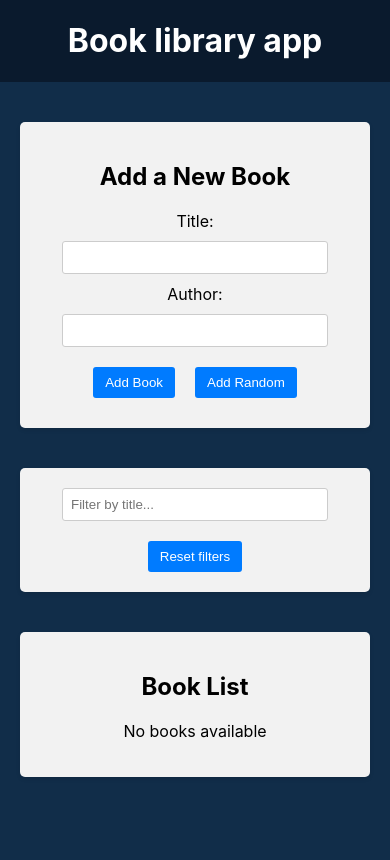
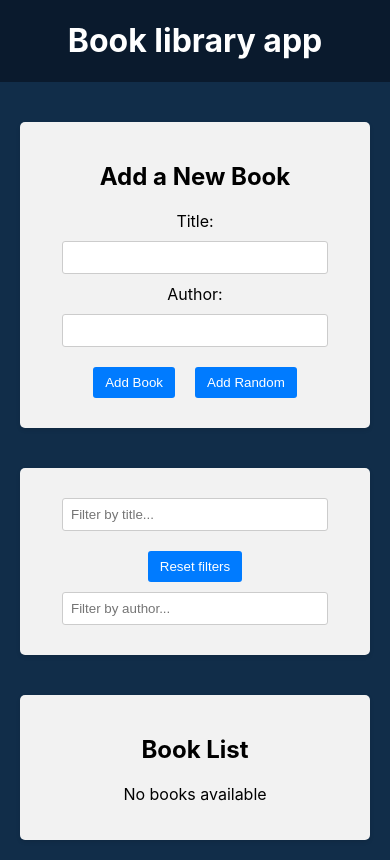
Before and after one commit to Griffithhh/Book-with-react_redux, a React (Create React App) app in the folder frontend/: page / in a window 390 px wide. Built offline with nearby package versions, Linux system fonts and the light colour scheme.

Commit message:
Filter Redux slice and filter by AUTHOR

```diff
--- a/frontend/src/components/BookList/BookList.js
+++ b/frontend/src/components/BookList/BookList.js
@@ -2,11 +2,12 @@
 import {BsBookmarkStarFill, BsBookmarkStar} from "react-icons/bs";
 import './BookList.css'
 import {removeBook, toggleFavorite} from "../../redux/books/actionCreators";
-import {selectTitleFilter} from "../../redux/slices/filterSlice";
+import {selectTitleFilter, selectAuthorFilter} from "../../redux/slices/filterSlice";
 
 const BookList = () => {
     const books = useSelector((state) => state.books);
     const titleFilter = useSelector(selectTitleFilter)
+    const authorFilter = useSelector(selectAuthorFilter)
     const dispatch = useDispatch()
 
 const handleToggleFavorite = (id) => {
@@ -14,8 +15,13 @@
 }
 const filteredBooks = books.filter((book) => {
     const matchesTitle = book.title.toLowerCase().includes(titleFilter.toLowerCase())
-     return matchesTitle
+    const matchesAuthor = book.author.toLowerCase().includes(authorFilter.toLowerCase())
+    if( matchesAuthor && matchesTitle){
+        return true
+    }
 })
+
+
   return (
     <div className="app-block book-list">
      <h2>Book List</h2>
--- a/frontend/src/components/Filter/Filter.css
+++ b/frontend/src/components/Filter/Filter.css
@@ -40,6 +40,7 @@
     .filter-group {
         width: 100%;
         margin: auto;
+        margin-top: 10px;
         margin-bottom: 10px;
     }
 
--- a/frontend/src/components/Filter/Filter.js
+++ b/frontend/src/components/Filter/Filter.js
@@ -1,11 +1,12 @@
-import {selectTitleFilter, resetFilters, setTitleFilter} from "../../redux/slices/filterSlice";
+import {selectTitleFilter, selectAuthorFilter, resetFilters, setTitleFilter, setAuthorFilter} from "../../redux/slices/filterSlice";
 import {useDispatch, useSelector} from "react-redux";
 import './Filter.css'
 
 const Filter = () => {
 
     const dispatch = useDispatch()
-   const titleFilter =  useSelector(selectTitleFilter )
+   const titleFilter =  useSelector(selectTitleFilter)
+     const authorFilter =  useSelector(selectAuthorFilter)
 
     const handleTitleFilterChange = (e) => {
   dispatch(setTitleFilter(e.target.value))
@@ -13,16 +14,25 @@
     const handleResetFilters = () => {
         dispatch(resetFilters())
     }
+      const handleAuthorFilterChange = (e) => {
+  dispatch(setAuthorFilter(e.target.value))
+    }
 
   return (
     <div className="app-block filter">
         <div className="filter-row">
-      <div className="filter-group">
-          <input type="text" value={titleFilter} onChange={handleTitleFilterChange} placeholder="Filter by title..."/>
-      </div>
+            <div className="filter-group">
+                <input type="text" value={titleFilter} onChange={handleTitleFilterChange}
+                       placeholder="Filter by title..."/>
+            </div>
             <button type="button" onClick={handleResetFilters}>Reset filters</button>
+
+            <div className="filter-group">
+                <input type="text" value={authorFilter} onChange={handleAuthorFilterChange}
+                       placeholder="Filter by author..."/>
+            </div>
+        </div>
     </div>
-        </div>
   );
 };
 
--- a/frontend/src/redux/slices/filterSlice.js
+++ b/frontend/src/redux/slices/filterSlice.js
@@ -3,7 +3,8 @@
 
 
 const initialState = {
-    title: ''
+    title: '',
+    author: ''
 }
 
 const filterSlice = createSlice({
@@ -15,13 +16,20 @@
             state.title = action.payload
 
         },
+        setAuthorFilter: (state, action) => {
+            // return {...state, title: action.payload}
+            state.author = action.payload
+
+        },
+
         resetFilters: (state) => {
             return {...initialState}
         }
     }
 })
-export const {setTitleFilter, resetFilters} = filterSlice.actions
+export const {setTitleFilter, setAuthorFilter, resetFilters} = filterSlice.actions
  export const selectTitleFilter = (state)=> state.filter.title
+export const selectAuthorFilter = (state)=> state.filter.author
 console.log(filterSlice.actions.setTitleFilter())
 console.log(filterSlice.actions)
 export default  filterSlice.reducer
```
